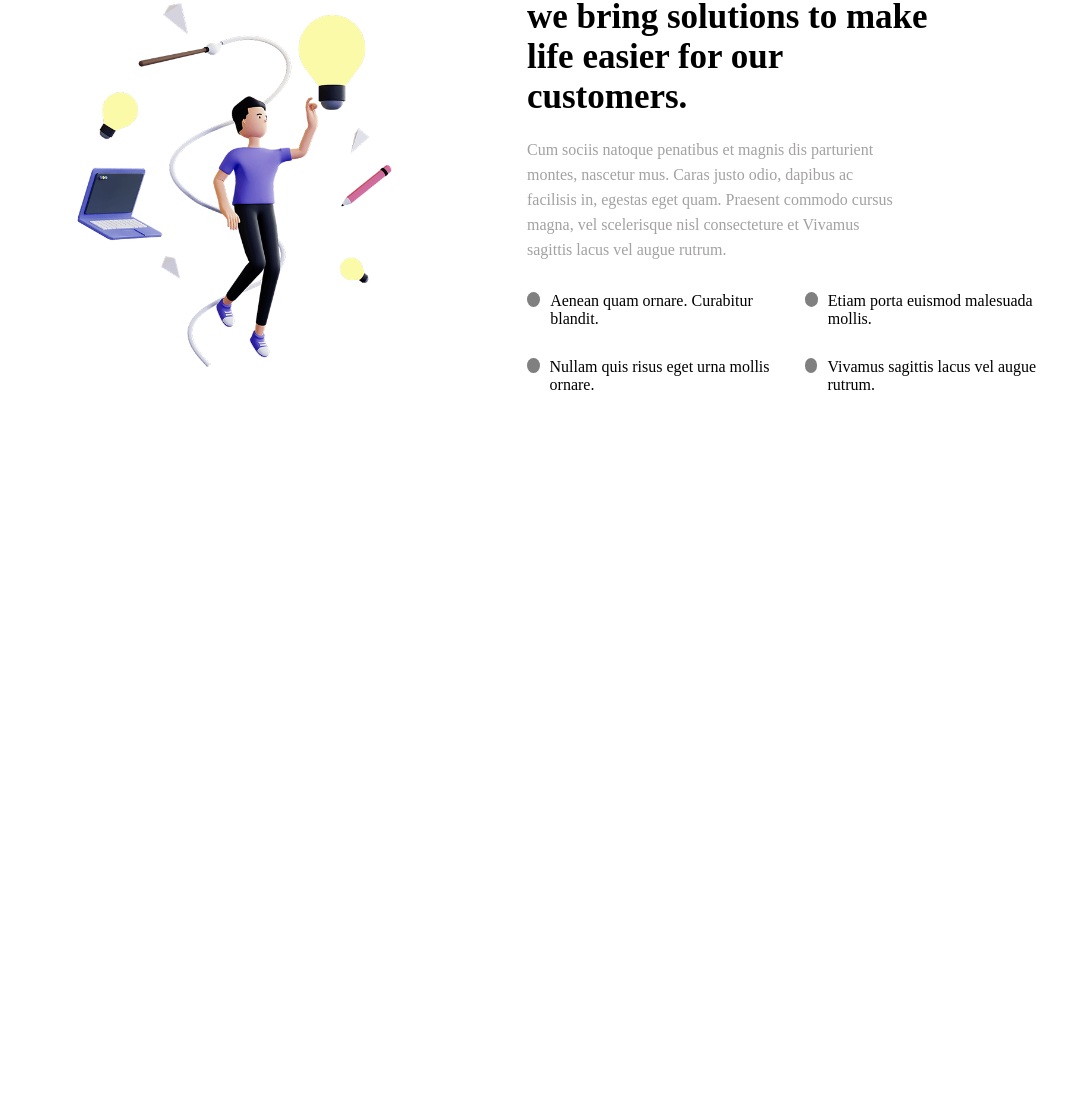
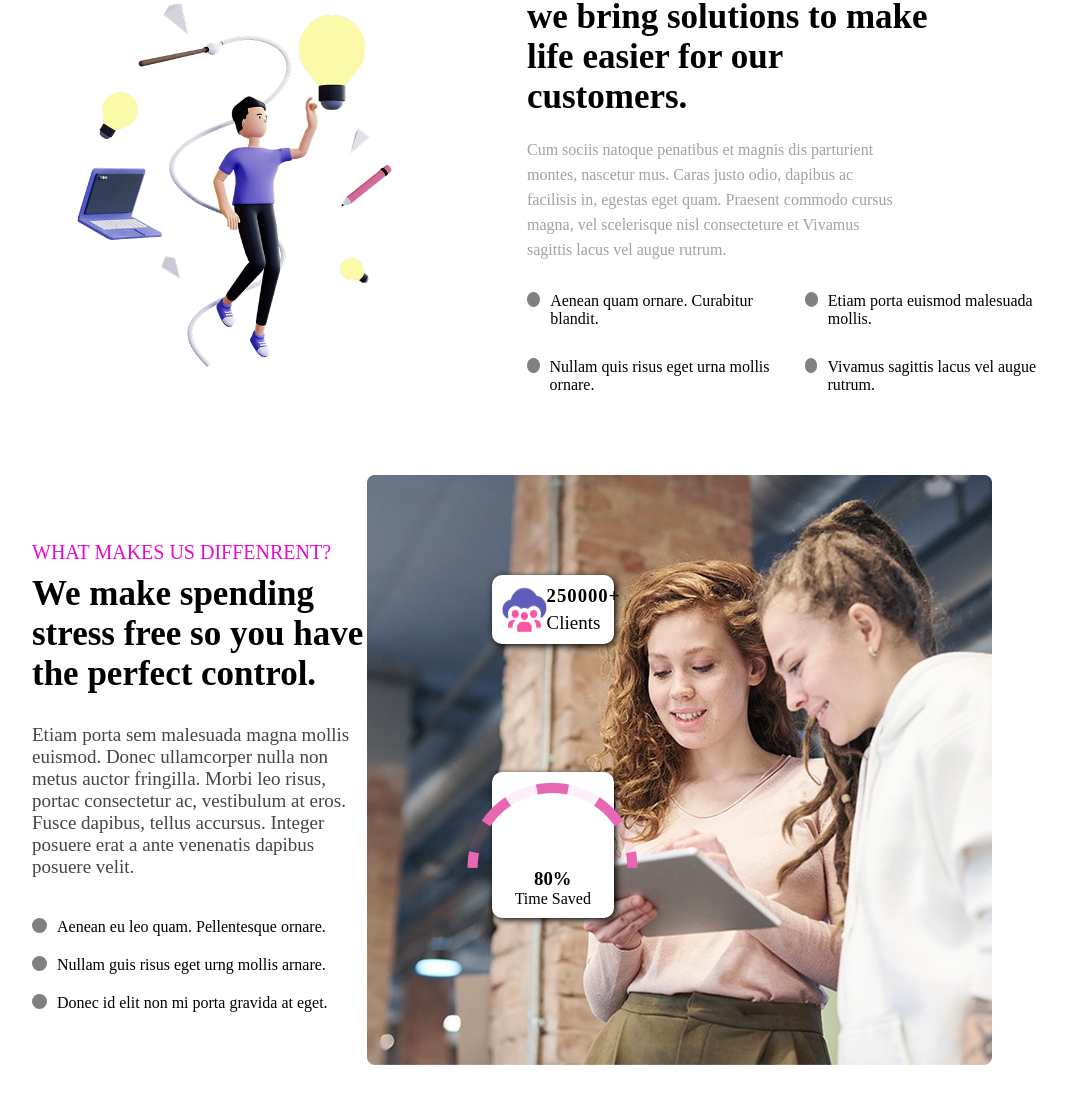
Before and after one commit to abirpuc/htmlcss-NetworkSolution, a plain HTML site: page index.html in a window 1280 px wide. Shown: the part 1366-2470 px from the top of the page, without its empty margins (128-1195 px from the left). Before the commit the page ends 1810 px from the top, so only its background shows below. Drawn offline with Linux system fonts and the light colour scheme.

Commit message:
design make us different section

```diff
--- a/index.html
+++ b/index.html
@@ -141,8 +141,41 @@
           </div>
         </div>
       </section>
-      <section>
-        <!-- make us different section -->
+      <section id="make-different">
+        <div id="different-description">
+          <p class="title">what makes us diffenrent?</p>
+          <h1>We make spending stress free so you have the perfect control.</h1>
+          <p class="description">Etiam porta sem malesuada magna mollis euismod. Donec ullamcorper nulla non metus auctor fringilla. Morbi leo risus, portac consectetur ac, vestibulum at eros. Fusce dapibus, tellus accursus. Integer posuere erat a ante venenatis dapibus posuere velit.</p>
+          <div id="different-list">
+            <div class="single-different">
+              <div class="circle"></div>
+              <p>Aenean eu leo quam. Pellentesque ornare.</p>
+            </div>
+            <div class="single-different">
+              <div class="circle"></div>
+              <p>Nullam guis risus eget urng mollis arnare.</p>
+            </div>
+            <div class="single-different">
+              <div class="circle"></div>
+              <p>Donec id elit non mi porta gravida at eget.</p>
+            </div>
+          </div>
+        </div>
+        <div id="different-image">
+          <div id="clients">
+            <img src="./assets/icon/clients.png" alt="" srcset="">
+            <div>
+              <h3>250000+</h3>
+            <p>Clients</p>
+            </div>
+          </div>
+          <div id="time-save">
+            <img src="./assets/icon/round.png" alt="" srcset="">
+            <h3>80%</h3>
+            <p>Time Saved</p>
+          </div>
+          <img src="./assets/Figure → about27.jpg.png" alt="" srcset="">
+        </div>
       </section>
       <section>
         <!-- proud of our work section -->
--- a/style.css
+++ b/style.css
@@ -224,3 +224,82 @@ main{
     border-radius: 50%;
 
 }
+
+#make-different{
+    display: flex;
+    justify-content: space-evenly;
+    align-items: center;
+    padding: 30px;
+    margin: 30px;
+    position: relative
+}
+
+#different-description{
+    width: 40%;
+}
+
+.title{
+    margin: 10px 0;
+    font-size: 20px;
+    text-transform: uppercase;
+    color: #EB09D0;
+}
+
+#different-description h1{
+    font-size: 35px;
+    margin: 10px 0;
+}
+
+#different-description .description{
+    padding: 20px 0;
+    font-size: 19px;
+    color: rgb(70, 69, 69);
+}
+
+.single-different{
+    display: flex;
+    margin-top: 20px
+}
+.circle{
+    background: gray;
+    width: 15px;
+    height: 15px;
+    border-radius: 50%;
+    margin-right: 10px;
+}
+
+#clients, #time-save{
+    background: #fff;
+    padding: 10px;
+    border-radius: 10px;
+    box-shadow: 2px 2px 7px #000;
+    width: 12%;
+}
+
+#clients{
+    position: absolute;
+    top: 20%;
+    right: 40%;
+    display: flex;
+    justify-content: space-between;
+}
+
+#time-save{
+    position: absolute;
+    top: 50%;
+    right: 40%;
+    display: flex;
+    flex-direction: column;
+    align-items: center;
+}
+
+
+#clients h3{
+    font-weight: 700;
+    letter-spacing: 1px;
+    margin-bottom: 5px;
+}
+
+#clients p{
+    font-size: 19px;
+}
```
Also changed, not shown: assets/Figure → about27.jpg.png (added), assets/different-img.png (added), assets/icon/clients.png (added), assets/icon/round.png (added).
